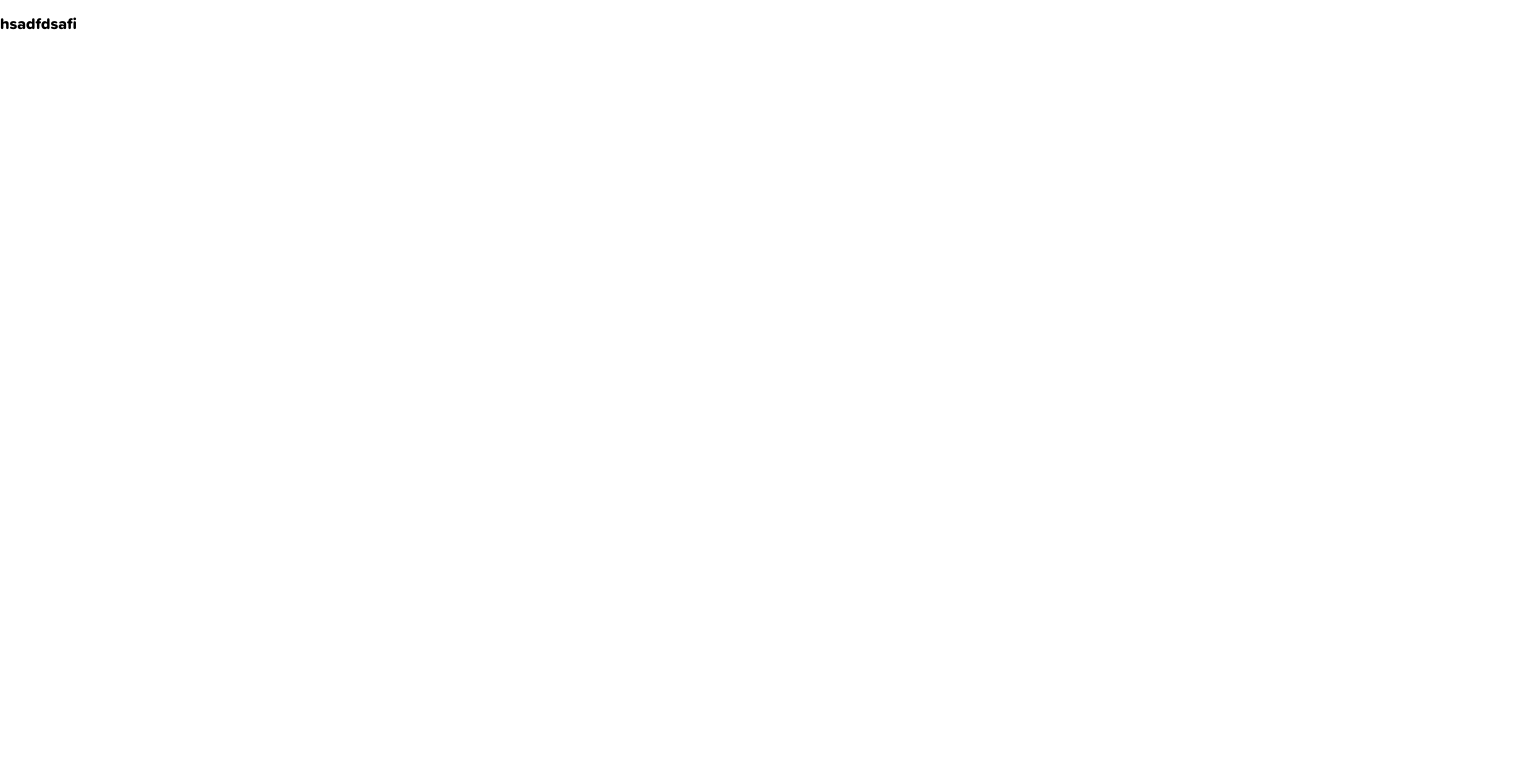
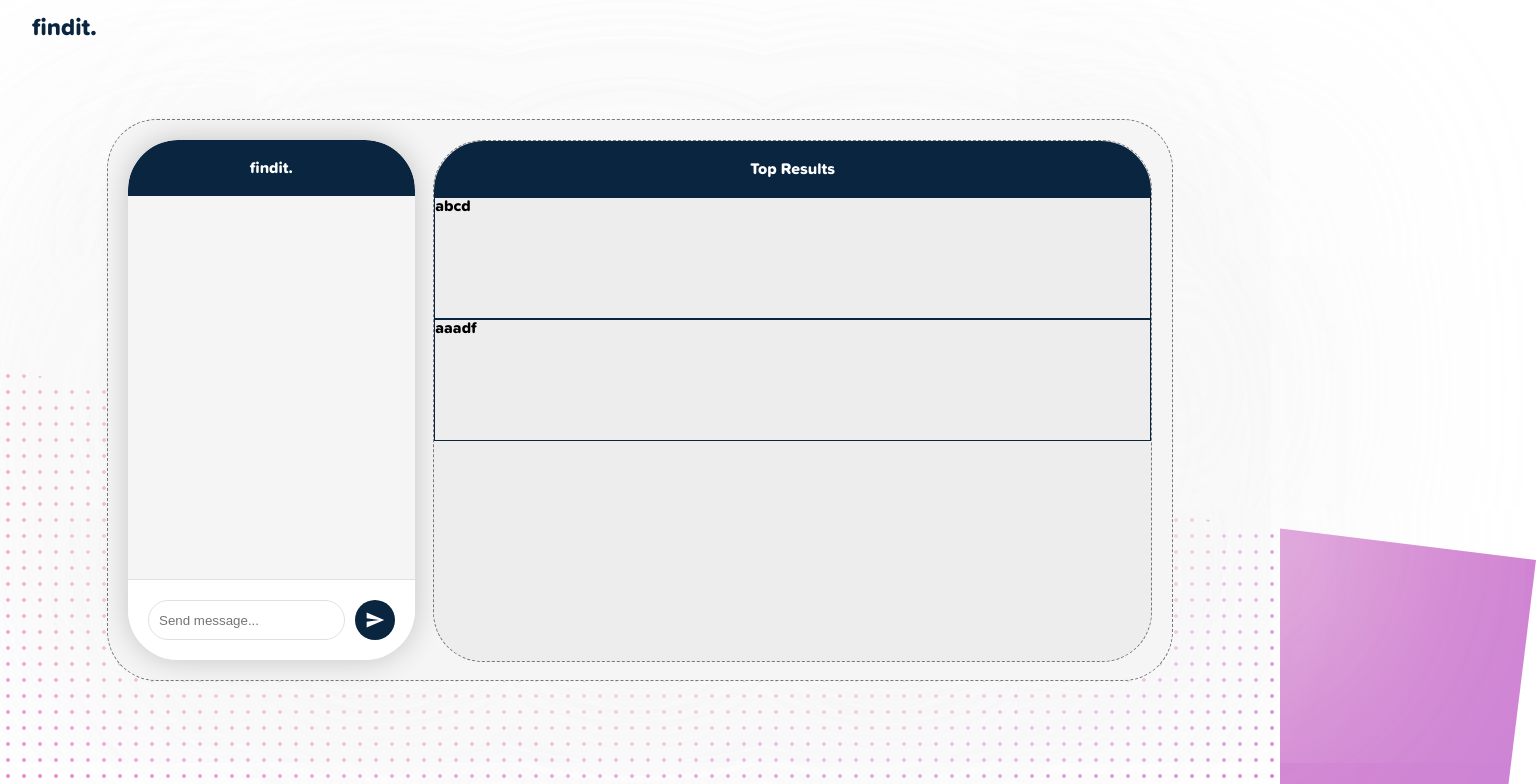
Before and after one commit to ZacharyHampton/sunhacks-2024, a Vue app in the folder frontend/sunhacks/: page /products in a window 1280 px wide. Shown: the top 784 px of the page, 1536 px wide, since content can reach past the window. Built offline with nearby package versions, Linux system fonts and the light colour scheme.

Commit message:
product page update

```diff
--- a/frontend/sunhacks/src/pages/ProductPage.vue
+++ b/frontend/sunhacks/src/pages/ProductPage.vue
@@ -1,11 +1,237 @@
-<script setup>
+<template>
+  <NavBar />
+  <div class="gradient-corner"></div>
+  <div class="bg"></div>
+  <div class="center-box">
+    <div class="inner-div chat">
+      <div class="chat-title">findit.</div>
+      <div class="chat-container">
+        <div class="chat-messages" ref="chatMessages">
+          <div v-for="(message, index) in messages" :key="index" class="message" :class="message.type">
+            {{ message.text }}
+          </div>
+        </div>
+        <div class="chat-input">
+          <input
+            type="text"
+            v-model="newMessage"
+            @keyup.enter="sendMessage"
+            placeholder="Send message..."
+            width = 80%;
+          />
+          <button class="send-button" @click="sendMessage">
+            <svg xmlns="http://www.w3.org/2000/svg" viewBox="0 0 24 24" fill="currentColor" width="24" height="24">
+              <path d="M2.01 21L23 12 2.01 3 2 10l15 2-15 2z" />
+            </svg>
+          </button>
+        </div>
+      </div>
+    </div>
+    <div class="inner-div prod">
+      <div class="chat-title">Top Results</div>
+      <div class="item-container">{{ product.title }}</div>
+      <div class="item-container">aaadf</div>
+    </div>
+  </div>
+</template>
 
+<script>
+import NavBar from '@/pages/components/NavBar.vue'
+
+export default {
+  name: 'ChatBox',
+  components: {
+    NavBar
+  },
+  data() {
+    return {
+      messages: [],
+      newMessage: '',
+      product: {
+        title: "abcd",
+        image_url: "1234"
+      }
+    }
+  },
+  methods: {
+    sendMessage() {
+      if (this.newMessage.trim()) {
+        this.messages.push({ text: this.newMessage, type: 'sent' });
+        this.newMessage = '';
+        this.$nextTick(() => {
+          this.scrollToBottom();
+        });
+      }
+    },
+    scrollToBottom() {
+      const chatMessages = this.$refs.chatMessages;
+      chatMessages.scrollTop = chatMessages.scrollHeight;
+    }
+  }
+}
 </script>
 
-<template>
-<p>hsadfdsafi</p>
-</template>
+<style scoped>
+.diagonal-line {
+  position: absolute;
+  right: 0.1%;
+  top: 100%;
+  width: 300%;
+  height: 100%;
+  border-left: 2px solid rgba(255, 255, 255, 0.5);
+  transform: rotate(10deg) translateY(-50%);
+  z-index: 1;
+}
+.gradient-corner {
+  position: absolute;
+  top: 70%;
+  left: -50%;
+  right: -75%;
+  height: 80%;
+  width: 170%;
+  transform-origin: top right;
+  background: linear-gradient(124deg, #ff80b5 0%, #9089fc 50%, #80e9ff 100%);
+  background-size: 400% 400%;
+  animation: gradientAnimation 8s ease infinite;
+  transform: rotate(7deg);
+  z-index: 0;
+}
+.bg {
+  position: relative;
+  background-image: radial-gradient(rgba(0, 0, 0, 0) 1.8px, #fff 0.4px);
+  background-size: 16px 16px;
+  width: 100%;
+  height: 100vh;
+  top: 0;
+  left: 0;
+}
 
-<style scoped>
+.center-box {
+  position: absolute;
+  top: 50%;
+  left: 50%;
+  transform: translate(-50%, -50%);
+  width: 80vw;
+  height: 65vh;
+  background-color: rgba(245,245,245,1);
+  border-radius: 50px;
+  box-shadow:
+      0 100px 1000px rgba(245, 245, 245, 0.8),
+      150px 0px 1000px rgba(245, 245, 245, 0.8),
+      -100px 0 1000px rgba(245, 245, 245, 0.8);
+  border: 1.3px dashed rgba(120, 120, 120, 1);
+  z-index: 2;
+  display: flex;
+  justify-content: space-between;
+  padding: 20px;
+}
+.inner-div {
+  height: 100%;
+  border-radius: 50px;
+}
 
+.prod {
+  width: 70%;
+  border: 1.3px dashed rgba(120, 120, 120, 1);
+  background-color: rgba(237,237,237,1);
+}
+
+.chat {
+  width: 28%;
+  box-shadow: 0 0 30px rgba(0,0,0,0.2);
+  display: flex;
+  flex-direction: column;
+  overflow: hidden;
+}
+.chat-title {
+   background-color:#0a2540;
+   color:white;
+   padding:20px;
+   border-top-left-radius:50px;
+   border-top-right-radius:50px;
+   text-align:center;
+}
+.chat-container {
+   flex-grow:1;
+   display:flex;
+   flex-direction:column;
+   overflow:hidden;
+}
+
+.chat-messages {
+   flex-grow:1;
+   overflow-y:auto;
+   padding:20px;
+   display:flex;
+   flex-direction:column;
+}
+
+.message {
+   max-width:70%;
+   padding:10px	15px;
+   border-radius:20px;
+   margin-bottom:10px;
+   animation:fadIn	0.3s	ease-out;
+}
+
+.sent {
+   align-self:flex-end;
+   background-color:#0a2540;
+   color:white;
+}
+
+@keyframes fadeIn {
+	from { opacity :0 ; transform :translateY(20px); }
+	to { opacity :1 ; transform :translateY(0); }
+}
+
+.chat-input {
+	display:flex;
+	padding :20px ;
+	border-top :1px solid #e0e0e0 ;
+	background-color:white ;
+}
+
+input {
+  min-width: 0;
+	flex: 1;
+	padding :10px ;
+	border :1px solid #e0e0e0 ;
+	border-radius :20px ;
+	margin-right :10px ;
+}
+
+input :focus {
+	outline:none ;
+	border :1px solid #c9c9c9 ;
+}
+
+.send-button {
+	background-color:#0a2540 ;
+	color:white ;
+	border:none ;
+	border-radius :50% ;
+	width :40px ;
+	height :40px ;
+	display:flex ;
+	justify-content:center ;
+	align-items:center ;
+	cursor:pointer ;
+	transition :all	0.3s	ease ;
+}
+
+.send-button:hover {
+	background-color:#635bff ;
+	transform :translateY(-1px) scale(1.04) ;
+	box-shadow :0	7px	14px rgba(50,50,93 ,0.1),	0	3px	6px rgba(0 ,0 ,0 ,0.08) ;
+}
+
+.send-button svg {
+	width :20px ;
+	height :20px ;
+}
+.item-container {
+  height : 120px;
+  border: 1px solid #0A2540;
+}
 </style>
```
